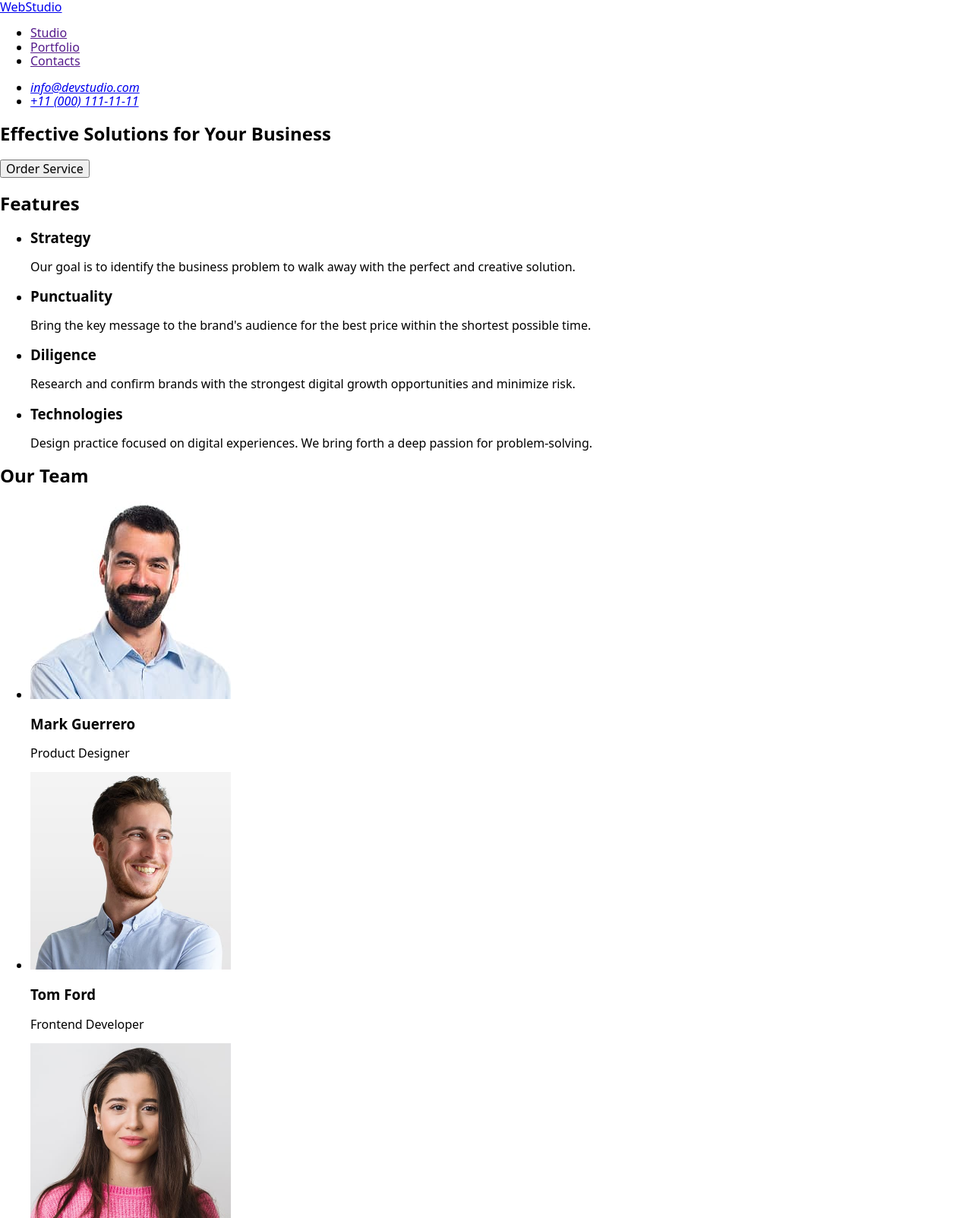
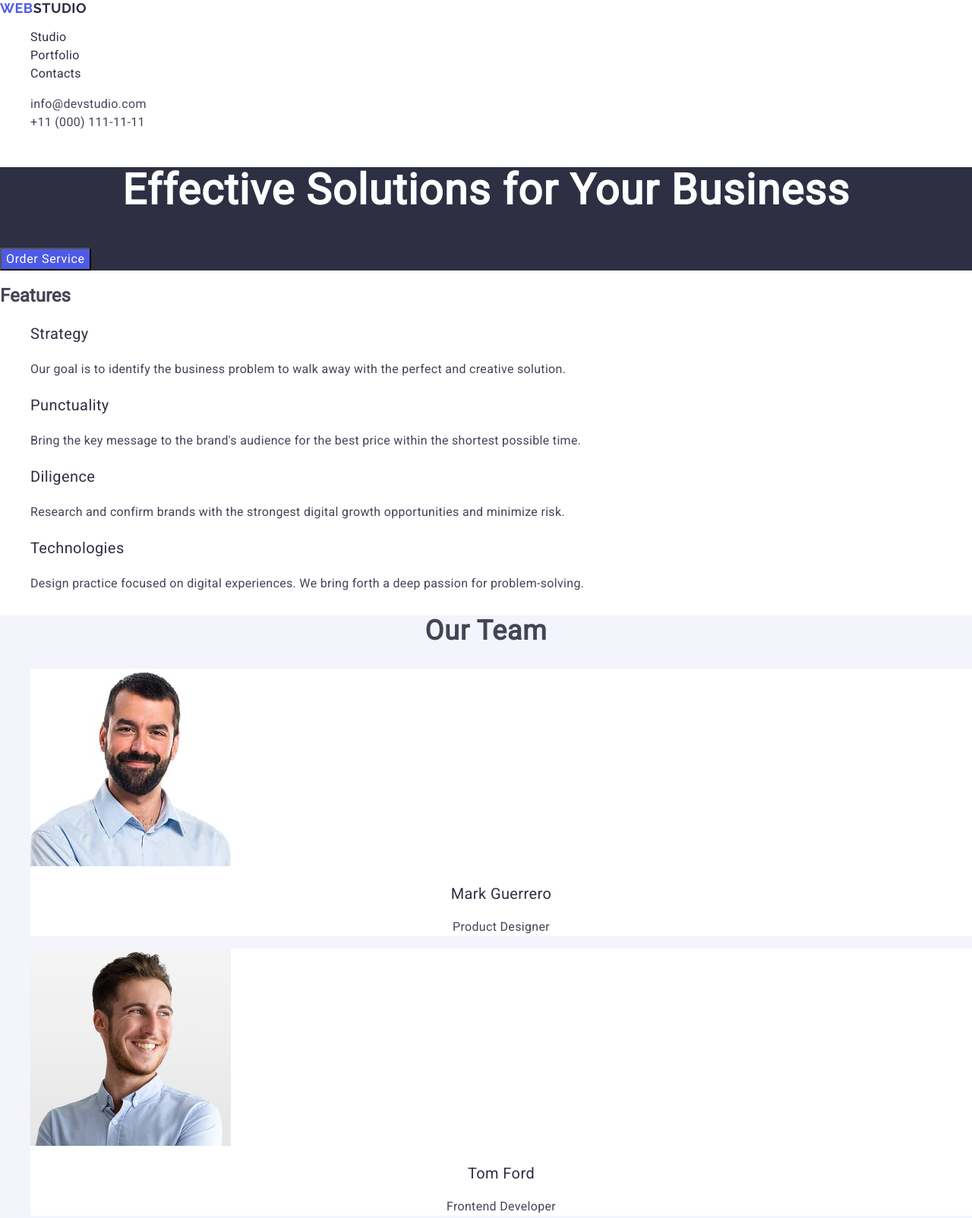
Before and after one commit to MashenP/goit-markup-hw-02, a plain HTML site: page index.html in a window 1280 px wide. Shown: the top 1603 px of the page at 76% size. Drawn offline with nearby package versions, Linux system fonts and the light colour scheme.

Commit message:
added styles

```diff
--- a/css/styles.css
+++ b/css/styles.css
@@ -0,0 +1,172 @@
+body {
+    font-family: "Roboto", sans-serif;
+    color: #434455;
+    background-color: #FFFFFF;
+}
+
+ul {
+    list-style-type: none;
+}
+a {
+    text-decoration: none;
+}
+.header-logo,
+.footer-logo {
+    font-family: 'Raleway', sans-serif;
+    font-weight: 700;
+    font-size: 18px;
+    line-height: 1.17;
+    letter-spacing: 0.03em;
+    text-transform: uppercase;
+    color: #4D5AE5;
+}
+.header-logo .logo-part {
+    color: #2E2F42;
+}
+
+.footer-logo .logo-part {
+    color: #F4F4FD;
+}
+
+.nav-link {
+    font-weight: 500;
+    font-size: 16px;
+    line-height: 1.5;
+    letter-spacing: 0.02em;
+    color: #2E2F42;
+}
+
+.contacts {
+    font-style: normal;
+}
+
+.contacts-link {
+    font-size: 16px;
+    line-height: 1.5;
+    letter-spacing: 0.02em;
+    color: #434455;
+}
+
+.nav-link:hover,
+.nav-link:focus,
+.contacts-link:hover,
+.contacts-link:focus {
+    color: #404BBF;
+}
+
+.main-section {
+    background-color: #2E2F42;
+}
+
+h1 {
+    color: #FFFFFF;
+    text-align: center;
+    font-weight: 700;
+    font-size: 56px;
+    line-height: 1.0714;
+    letter-spacing: 0.02em;
+}
+
+.order-button {
+    font-family: inherit;
+    font-size: 16px;
+    font-weight: 500;
+    line-height: 1.5;
+    letter-spacing: 0.04em;
+    background-color: #4D5AE5;
+    color: #FFFFFF;
+    text-align: center;
+    cursor: pointer;
+}
+
+.order-button:hover {
+    background-color: #404BBF;
+}
+
+.features-title {
+    color: #2E2F42;
+    font-size: 20px;
+    font-weight: 500;
+    line-height: 1.5;
+    letter-spacing: 0.02em;
+    text-align: left;
+}
+
+.features-description {
+    color: #434455;
+    font-size: 16px;
+    line-height: 1.5;
+    letter-spacing: 0.02em;
+    text-align: left;
+}
+
+.team-section {
+    background-color: #F4F4FD;
+}
+
+.team-section-title {
+    font-size: 36px;
+    font-weight: 700;
+    line-height: 1.111;
+    letter-spacing: 0.02em;
+    text-align: center;
+}
+
+.team-member {
+    background-color: #FFFFFF;
+}
+
+.team-member-name {
+    font-size: 20px;
+    font-weight: 500;
+    line-height: 1.2;
+    letter-spacing: 0.02em;
+    color: #2E2F42;
+    text-align: center;
+}
+
+.job-title {
+    font-size: 16px;
+    line-height: 1.5;
+    letter-spacing: 0.02em;
+    color: #434455;
+    text-align: center;
+}
+
+.portfolio-title {
+    font-size: 36px;
+    font-weight: 700;
+    line-height: 1.111;
+    letter-spacing: 0.02em;
+    color: #2E2F42;
+    text-align: center;
+}
+
+.portfolio-name {
+    font-size: 20px;
+    font-weight: 500;
+    line-height: 1.2;
+    letter-spacing: 0.02em;
+    color: #2E2F42;
+    text-align: left;
+}
+
+.portfolio-description {
+    font-size: 16px;
+    line-height: 1.5;
+    letter-spacing: 0.02em;
+    color: #434455;
+    text-align: left;
+}
+
+.page-footer {
+    background-color: #2E2F42;
+}
+
+.footer-text {
+    font-size: 16px;
+    line-height: 1.5;
+    letter-spacing: 0.02em;
+    color: #F4F4FD;
+    text-align: left;
+}
--- a/index.html
+++ b/index.html
@@ -17,119 +17,135 @@
     <title>WebStudio</title>
   </head>
   <body>
-    <header>
-      <nav>
-        <a href="./index.html">WebStudio</a>
-        <ul>
-          <li><a href="" target="_blank">Studio</a></li>
-          <li><a href="" target="_blank">Portfolio</a></li>
-          <li><a href="" target="_blank">Contacts</a></li>
+    <header class="page-header">
+      <nav class="header-nav">
+        <a class="header-logo" href="./index.html"
+          >Web<span class="logo-part">Studio</span></a
+        >
+        <ul class="nav-list">
+          <li class="nav-item">
+            <a class="nav-link" target="_blank">Studio</a>
+          </li>
+          <li class="nav-item">
+            <a class="nav-link" target="_blank">Portfolio</a>
+          </li>
+          <li class="nav-item">
+            <a class="nav-link" target="_blank">Contacts</a>
+          </li>
         </ul>
       </nav>
-      <address>
-        <ul>
-          <li><a href="mailto:info@devstudio.com">info@devstudio.com</a></li>
-          <li><a href="tel:+110001111111">+11 (000) 111-11-11</a></li>
+      <address class="contacts">
+        <ul class="contacts-list">
+          <li class="contacts-item">
+            <a class="contacts-link" href="mailto:info@devstudio.com"
+              >info@devstudio.com</a
+            >
+          </li>
+          <li class="contacts-item">
+            <a class="contacts-link" href="tel:+110001111111"
+              >+11 (000) 111-11-11</a
+            >
+          </li>
         </ul>
       </address>
     </header>
     <main>
-      <section>
+      <section class="main-section">
         <h1>Effective Solutions for Your Business</h1>
-        <button type="button">Order Service</button>
+        <button class="order-button" type="button">Order Service</button>
       </section>
-      <section>
-        <h2>Features</h2>
-        <ul>
-          <li>
-            <h3>Strategy</h3>
-            <p>
+      <section class="features-section">
+        <h2 class="features">Features</h2>
+        <ul class="features-list">
+          <li class="features-item">
+            <h3 class="features-title">Strategy</h3>
+            <p class="features-description">
               Our goal is to identify the business problem to walk away with the
               perfect and creative solution.
             </p>
           </li>
-          <li>
-            <h3>Punctuality</h3>
-            <p>
+          <li class="features-item">
+            <h3 class="features-title">Punctuality</h3>
+            <p class="features-description">
               Bring the key message to the brand's audience for the best price
               within the shortest possible time.
             </p>
           </li>
-          <li>
-            <h3>Diligence</h3>
-            <p>
+          <li class="features-item">
+            <h3 class="features-title">Diligence</h3>
+            <p class="features-description">
               Research and confirm brands with the strongest digital growth
               opportunities and minimize risk.
             </p>
           </li>
-          <li>
-            <h3>Technologies</h3>
-            <p>
+          <li class="features-item">
+            <h3 class="features-title">Technologies</h3>
+            <p class="features-description">
               Design practice focused on digital experiences. We bring forth a
               deep passion for problem-solving.
             </p>
           </li>
         </ul>
       </section>
-      <section>
-        <h2>Our Team</h2>
-        <ul>
-          <li>
+      <section class="team-section">
+        <h2 class="team-section-title">Our Team</h2>
+        <ul class="team-list">
+          <li class="team-member">
             <img
               src="./images/guerrero.jpg"
               alt="Product Designer"
               width="264"
               height="260"
             />
-            <h3>Mark Guerrero</h3>
-            <p>Product Designer</p>
+            <h3 class="team-member-name">Mark Guerrero</h3>
+            <p class="job-title">Product Designer</p>
           </li>
-          <li>
+          <li class="team-member">
             <img
               src="./images/ford.jpg"
               alt="Frontend Developer"
               width="264"
               height="260"
             />
-            <h3>Tom Ford</h3>
-            <p>Frontend Developer</p>
+            <h3 class="team-member-name">Tom Ford</h3>
+            <p class="job-title">Frontend Developer</p>
           </li>
-          <li>
+          <li class="team-member">
             <img
               src="./images/garcia.jpg"
               alt="Marketing"
               width="264"
               height="260"
             />
-            <h3>Camila Garcia</h3>
-            <p>Marketing</p>
+            <h3 class="team-member-name">Camila Garcia</h3>
+            <p class="job-title">Marketing</p>
           </li>
-          <li>
+          <li class="team-member">
             <img
               src="./images/wilson.jpg"
               alt="UI Designer"
               width="264"
               height="260"
             />
-            <h3>Daniel Wilson</h3>
-            <p>UI Designer</p>
+            <h3 class="team-member-name">Daniel Wilson</h3>
+            <p class="job-title">UI Designer</p>
           </li>
         </ul>
       </section>
-      <section>
-        <h2>Our Portfolio</h2>
-        <ul>
-          <li>
+      <section class="portfolio">
+        <h2 class="portfolio-title">Our Portfolio</h2>
+        <ul class="portfolio-list">
+          <li class="portfolio-item">
             <img
               src="./images/banking-app-image.jpg"
               alt="Banking App"
               width="360"
               height="300"
             />
-            <h3>Banking App</h3>
-            <p>App</p>
+            <h3 class="portfolio-name">Banking App</h3>
+            <p class="portfolio-description">App</p>
           </li>
-          <li>
+          <li class="portfolio-item">
             <img
               src="./images/cashless-payment-image.jpg"
               alt="Cashless
@@ -137,55 +153,57 @@
               width="360"
               height="300"
             />
-            <h3>Cashless Payment</h3>
-            <p>Marketing</p>
+            <h3 class="portfolio-name">Cashless Payment</h3>
+            <p class="portfolio-description">Marketing</p>
           </li>
-          <li>
+          <li class="portfolio-item">
             <img
               src="./images/meditation-app-image.jpg"
               alt="Meditation App"
               width="360"
               height="300"
             />
-            <h3>Meditation App</h3>
-            <p>App</p>
+            <h3 class="portfolio-name">Meditation App</h3>
+            <p class="portfolio-description">App</p>
           </li>
-          <li>
+          <li class="portfolio-item">
             <img
               src="./images/taxi-service-image.jpg"
               alt="Taxi Service"
               width="360"
               height="300"
             />
-            <h3>Taxi Service</h3>
-            <p>Marketing</p>
+            <h3 class="portfolio-name">Taxi Service</h3>
+            <p class="portfolio-description">Marketing</p>
           </li>
-          <li>
+          <li class="portfolio-item">
             <img
               src="./images/screen-illustrations-image.jpg"
               alt="Screen Illustrations"
               width="360"
               height="300"
             />
-            <h3>Screen Illustrations</h3>
-            <p>Design</p>
+            <h3 class="portfolio-name">Screen Illustrations</h3>
+            <p class="portfolio-description">Design</p>
           </li>
-          <li>
+          <li class="portfolio-item">
             <img
               src="./images/online-courses-image.jpg"
               alt="Online Courses"
               width="360"
               height="300"
             />
-            <h3>Online Courses</h3>
-            <p>Marketing</p>
+            <h3 class="portfolio-name">Online Courses</h3>
+            <p class="portfolio-description">Marketing</p>
           </li>
         </ul>
       </section>
     </main>
-    <footer>
-      <a href="./index.html">WebStudio</a>
-      <p>
+    <footer class="page-footer">
+      <a class="footer-logo" href="./index.html"
+        >Web<span class="logo-part">Studio</span></a
+      >
+      <p class="footer-text">
         Increase the flow of customers and sales for your business with digital
         marketing & growth solutions.
       </p>
```
